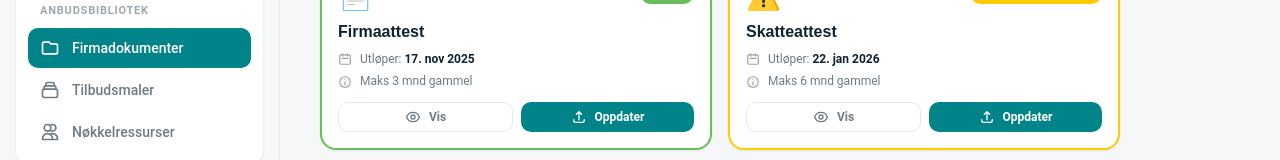
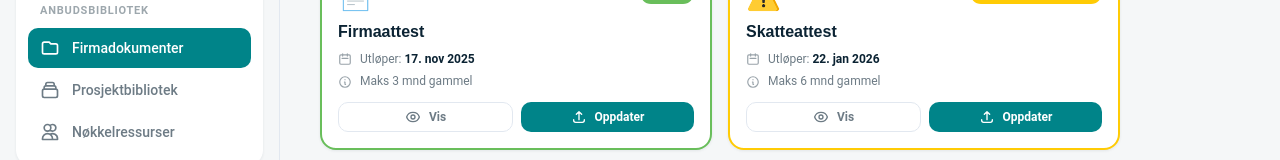
Before and after one commit to hjalmab/anbudshjelp-ai-demo, a React (Vite) app: page / in a window 1280 px wide. Shown: the part 469-629 px from the top of the page. Built offline with nearby package versions, Linux system fonts and the light colour scheme.

Commit message:
Rename Tilbudsmaler to Prosjektbibliotek in sidebar and page title
Co-Authored-By: Claude Opus 4.5 <noreply@anthropic.com>

```diff
--- a/src/App.jsx
+++ b/src/App.jsx
@@ -896,7 +896,7 @@ const Sidebar = ({ currentPage, onNavigate }) => {
             <svg fill="none" stroke="currentColor" viewBox="0 0 24 24">
               <path strokeLinecap="round" strokeLinejoin="round" strokeWidth="2" d="M19 11H5m14 0a2 2 0 012 2v6a2 2 0 01-2 2H5a2 2 0 01-2-2v-6a2 2 0 012-2m14 0V9a2 2 0 00-2-2M5 11V9a2 2 0 012-2m0 0V5a2 2 0 012-2h6a2 2 0 012 2v2M7 7h10"/>
             </svg>
-            Tilbudsmaler
+            Prosjektbibliotek
           </button>
           <button className={`nav-item ${currentPage === 'nokkelressurser' ? 'active' : ''}`} onClick={() => onNavigate('nokkelressurser')}>
             <svg fill="none" stroke="currentColor" viewBox="0 0 24 24">
@@ -1438,7 +1438,7 @@ const TilbudsbibliotekPage = () => {
   return (
     <main className="main-content">
       <div className="page-header">
-        <h1 className="page-title">💼 Tilbudsbibliotek</h1>
+        <h1 className="page-title">💼 Prosjektbibliotek</h1>
         <p className="page-description">
           Arkiv over alle innleverte tilbud. Bruk historikken til å analysere hvorfor dere vinner eller taper, og gjenbruk gode formuleringer fra tidligere besvarelser.
         </p>
```
